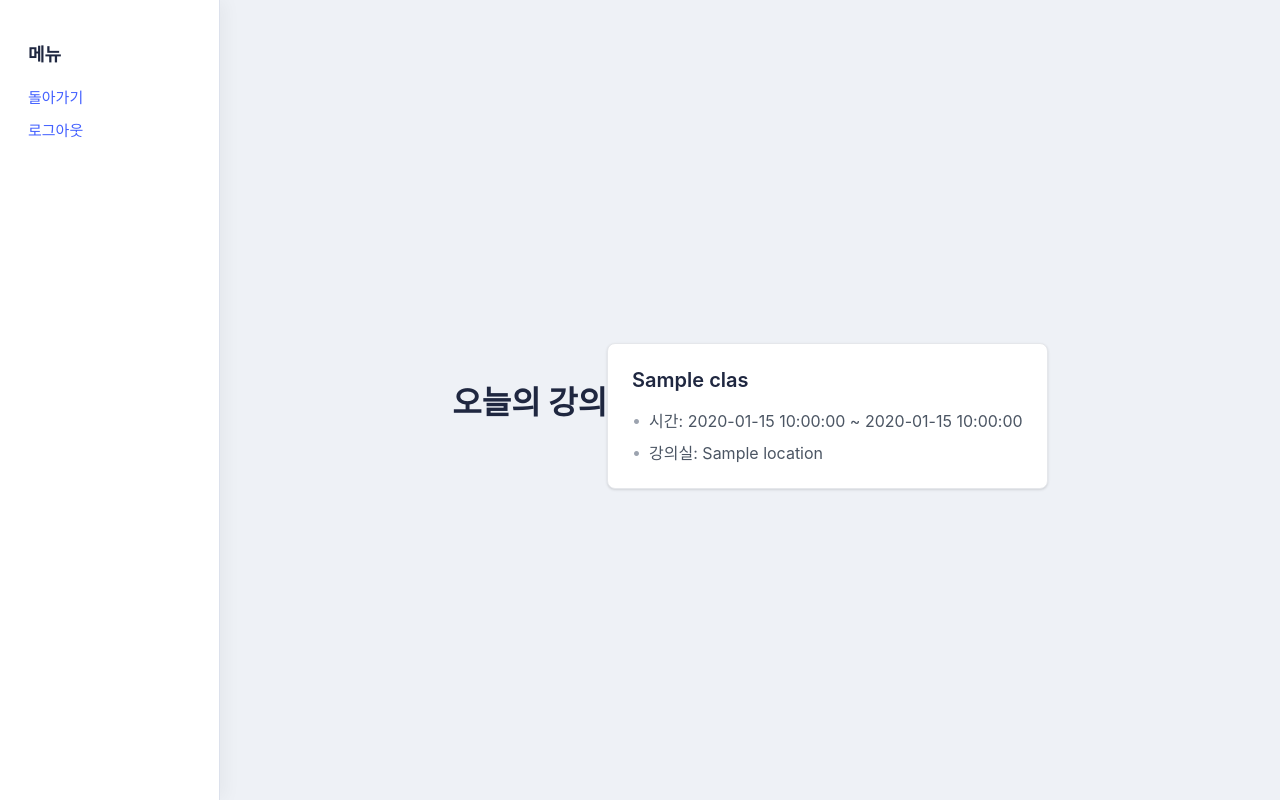
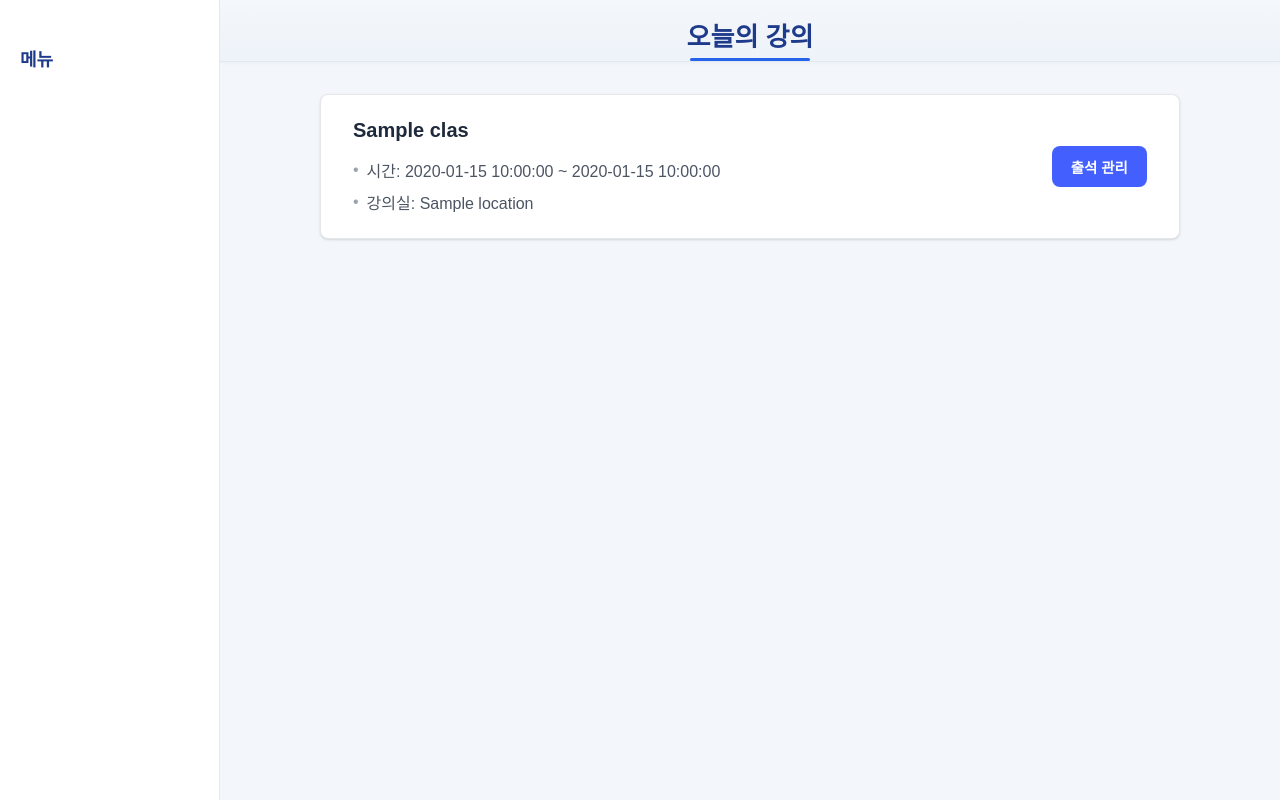
Before and after one commit to riverm00n-03/database-assign-2025, a Flask app: template app/templates/todays_classes.html in a window 1280 px wide. Run offline with Flask 3, Linux system fonts and the light colour scheme; the template is opened without the code that fills it: most values are stand-ins (such as "Sample title", 1, 10 or a date in 2020); parts of the project's set-up code (start-up, migrations or seed data) failed here and were passed over; some web fonts are replaced.

Commit message:
교수페이지 구현 및 css파일 리팩토링(진행중)

```diff
--- a/app/static/professor.css
+++ b/app/static/professor.css
@@ -1,16 +1,26 @@
 .class-list {
-    display: grid;
+    display: flex;
+    flex-direction: column;
     gap: 1.5rem;
     margin-top: 2rem;
+    width: 100%;
+    max-width: 900px; /* 카드의 최대 너비 설정 */
+    padding: 0 20px;
+    box-sizing: border-box;
 }
 
 .class-card {
     background-color: #fff;
     border: 1px solid #e5e7eb;
     border-radius: 8px;
-    padding: 1.5rem;
+    padding: 1.5rem 2rem; /* 내부 여백 증가 */
     box-shadow: 0 1px 3px 0 rgb(0 0 0 / 0.1), 0 1px 2px -1px rgb(0 0 0 / 0.1);
+    display: flex;
+    justify-content: space-between;
+    align-items: center;
 }
+
+.class-details {}
 
 .class-card h3 {
     font-size: 1.25rem;
@@ -44,3 +54,25 @@
     background-color: #f9fafb;
     border-radius: 8px;
 }
+
+.class-actions {}
+
+.btn-manage {
+    display: inline-block;
+    padding: 0.6rem 1.2rem;
+    font-size: 0.9rem;
+    font-weight: 600;
+    text-decoration: none;
+    color: #fff;
+    background-color: #4360ff; /* login.css의 primary-color와 동일 */
+    border-radius: 8px;
+    transition: background-color 0.2s ease, transform 0.1s ease;
+}
+
+.btn-manage:hover {
+    background-color: #3147d8; /* login.css의 primary-dark-color와 동일 */
+}
+
+.btn-manage:active {
+    transform: translateY(1px);
+}
--- a/app/templates/index.html
+++ b/app/templates/index.html
@@ -8,8 +8,8 @@
 </head>
 <body>
 <div class="sidebar">
-    <h2>메뉴</h2>
-    <ul id="menuList"></ul>
+    <h2 class="sidebar-title">메뉴</h2>
+    <ul id="menuList" class="menu-list"></ul>
 </div>
 
 <div class="main-content">
--- a/app/templates/todays_classes.html
+++ b/app/templates/todays_classes.html
@@ -4,22 +4,22 @@
     <meta charset="UTF-8">
     <meta name="viewport" content="width=device-width, initial-scale=1.0">
     <title>오늘의 강의</title>
-    <link rel="stylesheet" href="{{ url_for('static', filename='style.css') }}">
+    <link rel="stylesheet" href="{{ url_for('static', filename='time_table.css') }}">
     <link rel="stylesheet" href="{{ url_for('static', filename='professor.css') }}">
     <link rel="stylesheet" as="style" crossorigin
           href="https://cdn.jsdelivr.net/gh/orioncactus/pretendard/dist/web/static/pretendard.css" />
 </head>
 <body>
 <div class="sidebar">
-    <h2>메뉴</h2>
-    <ul>
-        <li><a href="{{ url_for('main.root') }}">돌아가기</a></li>
-        <li><a href="{{ url_for('auth.logout') }}">로그아웃</a></li>
-    </ul>
+    <h2 class="sidebar-title">메뉴</h2>
+    <ul id="menuList" class="menu-list"></ul>
 </div>
 
-<div class="main-content">
-    <h1>오늘의 강의</h1>
+<div class="content-area">
+    <header class="full-title-header">
+        <h1 class="page-title">오늘의 강의</h1>
+    </header>
+    <main class="main-content">
         {% if error %}
             <p class="error">{{ error }}</p>
         {% endif %}
@@ -27,10 +27,15 @@
             {% if classes %}
                 {% for class in classes %}
                 <div class="class-card">
+                    <div class="class-details">
                         <h3>{{ class.subject_name }}</h3>
                         <div class="class-info">
                             <span>시간: {{ class.start_time }} ~ {{ class.end_time }}</span>
                             <span>강의실: {{ class.location }}</span>
+                        </div>
+                    </div>
+                    <div class="class-actions">
+                        <a href="#" class="btn-manage">출석 관리</a>
                     </div>
                 </div>
                 {% endfor %}
@@ -38,6 +43,40 @@
                 <p class="empty-message">오늘 예정된 강의가 없습니다.</p>
             {% endif %}
         </div>
+    </main>
 </div>
+
+<script>
+    const userRole = "{{ role }}";
+    const menuList = document.getElementById("menuList");
+    let menuItems = [];
+
+    if (userRole === "professor") {
+        menuItems = [
+            { name: "오늘의 강의", url: "#", current: true },
+            { name: "시간표", url: "{{ url_for('timetable.timetable') }}" },
+            { name: "휴강 등록", url: "#" },
+            { name: "로그아웃", url: "{{ url_for('auth.logout') }}" }
+        ];
+    }
+    // 기존 구조 유지 + "오늘의 강의" 클릭 시 alert 추가
+    menuItems.forEach(item => {
+        const li = document.createElement("li");
+        li.innerHTML = `<a href="${item.url}">${item.name}</a>`;
+        menuList.appendChild(li);
+
+    // "오늘의 강의" 항목 클릭 시 알림 추가
+    if (item.name === "오늘의 강의") {
+        const link = li.querySelector("a");
+        link.addEventListener("click", (e) => {
+             e.preventDefault();
+             alert("이미 오늘의 강의입니다.");
+        });
+        // 현재 메뉴 강조 스타일
+        link.style.color = "#2563eb";
+        link.style.fontWeight = "700";
+        }
+    });
+</script>
 </body>
 </html>
```
Also changed, not shown: app/templates/time_table.html (+4 -4 lines). Lines whose indentation alone changed are shown as unchanged.
